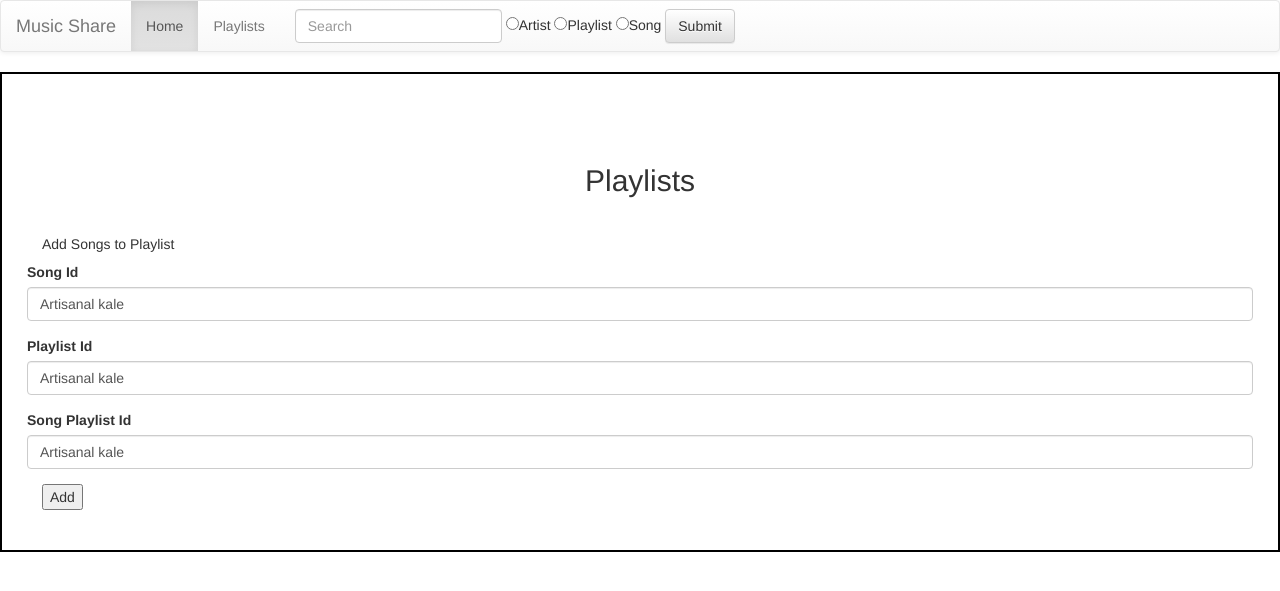
After one commit to ngfuwai/Databases-Project, a PHP site: page /createSong.php in a window 1280 px wide. The commit adds this page. Shown: the top 591 px of the page. Run offline with PHP 8.4, Linux system fonts and the light colour scheme.

```diff
--- /dev/null
+++ b/pages/createSong.php
@@ -0,0 +1,109 @@
+<?php
+
+include("callApi.php");
+
+ ?>
+
+ <!DOCTYPE html>
+<html>
+<head>
+	<title></title>
+	<!-- Latest compiled and minified CSS -->
+<link rel="stylesheet" href="https://maxcdn.bootstrapcdn.com/bootstrap/3.3.7/css/bootstrap.min.css" integrity="sha384-BVYiiSIFeK1dGmJRAkycuHAHRg32OmUcww7on3RYdg4Va+PmSTsz/K68vbdEjh4u" crossorigin="anonymous">
+
+<!-- Optional theme -->
+<link rel="stylesheet" href="https://maxcdn.bootstrapcdn.com/bootstrap/3.3.7/css/bootstrap-theme.min.css" integrity="sha384-rHyoN1iRsVXV4nD0JutlnGaslCJuC7uwjduW9SVrLvRYooPp2bWYgmgJQIXwl/Sp" crossorigin="anonymous">
+
+<!-- Latest compiled and minified JavaScript -->
+<script src="https://maxcdn.bootstrapcdn.com/bootstrap/3.3.7/js/bootstrap.min.js" integrity="sha384-Tc5IQib027qvyjSMfHjOMaLkfuWVxZxUPnCJA7l2mCWNIpG9mGCD8wGNIcPD7Txa" crossorigin="anonymous"></script>
+
+
+</head>
+<body>
+
+
+	<nav class="navbar navbar-default">
+  <div class="container-fluid">
+    <!-- Brand and toggle get grouped for better mobile display -->
+    <div class="navbar-header">
+      <button type="button" class="navbar-toggle collapsed" data-toggle="collapse" data-target="#bs-example-navbar-collapse-1" aria-expanded="false">
+        <span class="sr-only">Toggle navigation</span>
+        <span class="icon-bar"></span>
+        <span class="icon-bar"></span>
+        <span class="icon-bar"></span>
+      </button>
+      <a class="navbar-brand" href="#">Music Share</a>
+    </div>
+
+    <!-- Collect the nav links, forms, and other content for toggling -->
+    <div class="collapse navbar-collapse" id="bs-example-navbar-collapse-1">
+      <ul class="nav navbar-nav">
+        <li class="active"><a href="header.php">Home <span class="sr-only">(current)</span></a></li>
+        <li><a href="playlist.php">
+		Playlists
+		</a></li>
+
+      </ul>
+      <form method="post" action="header.php" class="navbar-form navbar-left" role="search">
+		  <div class="form-group">
+		    <input type="text" name="search" class="form-control" placeholder="Search">
+		  </div>
+		  <input type="radio" name="artist">Artist
+		  <input type="radio" name="playlist">Playlist
+		  <input type="radio" name="song">Song
+		  <button type="submit" name="submit" class="btn btn-default">Submit</button>
+		</form>
+
+    </div><!-- /.navbar-collapse -->
+  </div><!-- /.container-fluid -->
+</nav>
+
+
+<div style="border: black solid 2px; padding: 40px;">
+<div>
+
+	<h2 style="text-align: center;
+    padding: 30px;">Playlists</h2>
+
+</div>
+
+
+<div style="text-align: center;">
+
+
+</div>
+
+
+
+	<div>
+
+		<h5>Add Songs to Playlist</h5>
+<form method="post">
+<div class="form-group row">
+  <label for="example-text-input" class="col-2 col-form-label">Song Id</label>
+  <div class="col-10">
+    <input class="form-control" type="text" value="Artisanal kale" id="example-text-input">
+  </div>
+</div>
+<div class="form-group row">
+  <label for="example-text-input" class="col-2 col-form-label">Playlist Id</label>
+  <div class="col-10">
+    <input class="form-control" type="text" value="Artisanal kale" id="example-text-input">
+  </div>
+</div>
+<div class="form-group row">
+  <label for="example-text-input" class="col-2 col-form-label">Song Playlist Id</label>
+  <div class="col-10">
+    <input class="form-control" type="text" value="Artisanal kale" id="example-text-input">
+  </div>
+</div>
+<input type="submit" name="add" value="Add">
+</form>
+
+	</div>
+
+</div>
+
+
+</body>
+</html>
--- a/pages/header.php
+++ b/pages/header.php
@@ -86,7 +86,7 @@
     <div class="collapse navbar-collapse" id="bs-example-navbar-collapse-1">
       <ul class="nav navbar-nav">
         <li class="active"><a href="#">Home <span class="sr-only">(current)</span></a></li>
-        <li><a href="playlist.php">Playlist</a></li>
+        <li><a href="playlist.php">Playlists</a></li>
 
       </ul>
       <form method="post" action="header.php" class="navbar-form navbar-left" role="search">
```
Also changed, not shown: pages/createPlaylist.php (added, +61 -0 lines), pages/playlist.php (+26 -35 lines), pages/songs_playlist.php (+3 -24 lines).
